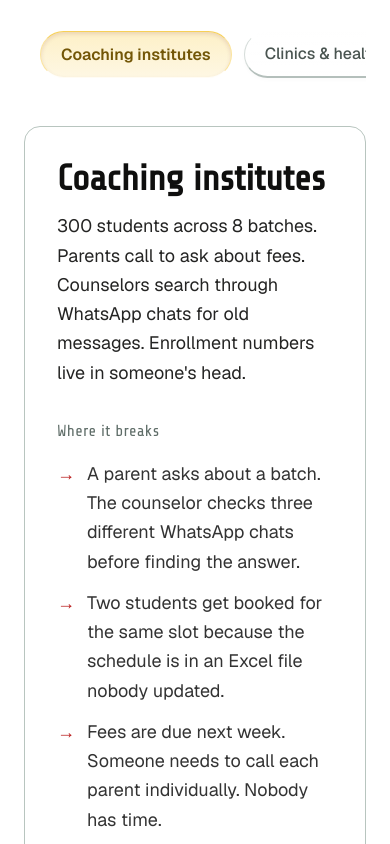
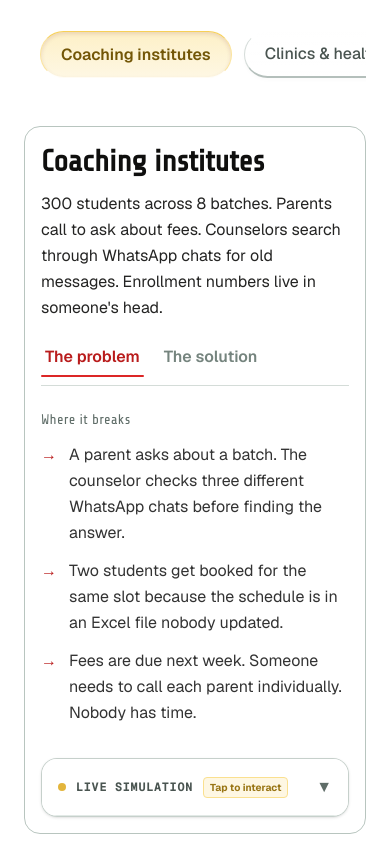
Before and after one commit to AdhyayanTeam/ADX-website, a Next.js app: page / in a window 390 px wide. Shown: the part 1960-2804 px from the top of the page. Built offline with nearby package versions, Linux system fonts and the light colour scheme.

Commit message:
feat: implement tabbed industry views and collapsible mobile simulation widget in IndustriesSection

```diff
--- a/src/components/IndustriesSection.tsx
+++ b/src/components/IndustriesSection.tsx
@@ -7,6 +7,14 @@ type IndustryKey = "coaching" | "healthcare" | "salon" | "gym" | "professional";
 
 export default function IndustriesSection() {
   const [activeInd, setActiveInd] = useState<IndustryKey>("coaching");
+  const [activeSubTab, setActiveSubTab] = useState<"problem" | "solution">("problem");
+  const [isSimOpen, setIsSimOpen] = useState(false);
+
+  const handleIndustryChange = (key: IndustryKey) => {
+    setActiveInd(key);
+    setActiveSubTab("problem");
+    setIsSimOpen(true);
+  };
   const [interactiveState, setInteractiveState] = useState({
     coaching: "pending",
     healthcare: "pending",
@@ -351,7 +359,7 @@ export default function IndustriesSection() {
         {(Object.keys(industryData) as IndustryKey[]).map((key) => (
           <button
             key={key}
-            onClick={() => setActiveInd(key)}
+            onClick={() => handleIndustryChange(key)}
             className={`px-5 py-2.5 rounded-full text-base font-medium whitespace-nowrap cursor-pointer transition-all duration-150 active:translate-y-[1px] ${
               activeInd === key
                 ? "bg-gradient-to-b from-coffee-bean-100 to-coffee-bean-50 border-t border-t-coffee-bean-300 border-x border-x-coffee-bean-200/80 border-b border-b-white/80 text-coffee-bean-800 shadow-[inset_0_2px_4px_rgba(95,7,44,0.12),0_1px_1.5px_rgba(255,255,255,0.7)] font-semibold"
@@ -363,51 +371,112 @@ export default function IndustriesSection() {
         ))}
       </div>
 
-      <div className="max-w-7xl mx-auto grid grid-cols-1 lg:grid-cols-2 gap-12 bg-ghost-white-50 border border-glaucous-200 rounded-2xl p-8 sm:p-12 items-center">
+      <div className="max-w-7xl mx-auto grid grid-cols-1 lg:grid-cols-2 gap-8 lg:gap-12 bg-ghost-white-50 border border-glaucous-200 rounded-2xl p-4 sm:p-8 lg:p-12 items-start">
+        <div className="flex flex-col h-full justify-between">
           <div>
-          <h3 className="text-4xl font-bold text-vivid-royal-950 mb-3">{industryData[activeInd].title}</h3>
-          <p className="text-lg text-glaucous-900 mb-8 leading-relaxed">{industryData[activeInd].intro}</p>
+            <h3 className="text-3xl sm:text-4xl font-bold text-vivid-royal-950 mb-3">{industryData[activeInd].title}</h3>
+            <p className="text-base sm:text-lg text-glaucous-900 mb-6 leading-relaxed min-h-[72px]">{industryData[activeInd].intro}</p>
 
-          <div>
-            <h4 className="font-mono text-base text-glaucous-600 tracking-wide mb-4">Where it breaks</h4>
+            {/* Sub-tabs Selector */}
+            <div className="flex gap-4 border-b border-glaucous-200/60 pb-2 mb-6">
+              <button
+                onClick={() => setActiveSubTab("problem")}
+                className={`pb-2 px-1 font-semibold text-base transition-all duration-200 cursor-pointer relative ${
+                  activeSubTab === "problem"
+                    ? "text-scarlet-fire-600 font-bold"
+                    : "text-glaucous-500 hover:text-glaucous-800"
+                }`}
+              >
+                The problem
+                {activeSubTab === "problem" && (
+                  <span className="absolute bottom-0 left-0 right-0 h-0.5 bg-scarlet-fire-500 rounded-full" />
+                )}
+              </button>
+              <button
+                onClick={() => setActiveSubTab("solution")}
+                className={`pb-2 px-1 font-semibold text-base transition-all duration-200 cursor-pointer relative ${
+                  activeSubTab === "solution"
+                    ? "text-coffee-bean-600 font-bold"
+                    : "text-glaucous-500 hover:text-glaucous-800"
+                }`}
+              >
+                The solution
+                {activeSubTab === "solution" && (
+                  <span className="absolute bottom-0 left-0 right-0 h-0.5 bg-coffee-bean-500 rounded-full" />
+                )}
+              </button>
+            </div>
+          </div>
+
+          <div className="flex-grow">
+            {activeSubTab === "problem" ? (
+              <div className="space-y-4 animate-fadeIn">
+                <h4 className="font-mono text-sm text-glaucous-600 tracking-wide mb-3">Where it breaks</h4>
                 <ul className="flex flex-col gap-3">
                   {industryData[activeInd].bottlenecks.map((item, idx) => (
-                <li key={idx} className="flex gap-3 items-start text-lg text-glaucous-800 leading-relaxed">
+                    <li key={idx} className="flex gap-3 items-start text-base sm:text-lg text-glaucous-800 leading-relaxed">
                       <span className="text-scarlet-fire-600 font-bold">→</span>
                       <span>{item}</span>
                     </li>
                   ))}
                 </ul>
               </div>
+            ) : (
+              <div className="space-y-4 animate-fadeIn">
+                <span className="font-mono text-sm text-coffee-bean-600 tracking-wide font-bold block mb-2">
+                  What ADX builds
+                </span>
+                <h4 className="text-xl font-bold text-vivid-royal-950 mb-3">{industryData[activeInd].solTitle}</h4>
+                <div className="flex flex-col gap-4">
+                  <div className="border-l-2 border-scarlet-fire-400 pl-4">
+                    <span className="block font-mono text-sm text-glaucous-600 mb-1">Before ADX</span>
+                    <p className="text-base text-glaucous-800 leading-relaxed">{industryData[activeInd].before}</p>
+                  </div>
+                  <div className="border-l-2 border-coffee-bean-600 pl-4">
+                    <span className="block font-mono text-sm text-coffee-bean-600 mb-1">With ADX</span>
+                    <p className="text-base text-glaucous-950 leading-relaxed font-medium">{industryData[activeInd].after}</p>
+                  </div>
+                </div>
+              </div>
+            )}
+          </div>
         </div>
 
-        <div className="flex flex-col gap-6">
-          {/* Interactive Live Simulation Widget */}
-          <div className="bg-glaucous-100/50 border border-glaucous-200/80 p-5 rounded-2xl">
-            <span className="font-mono text-sm text-glaucous-600 tracking-wide font-bold block mb-3">
+        <div className="w-full">
+          {/* On Mobile: Collapsible Accordion; On Desktop: Always Open */}
+          <div className="border border-glaucous-200/80 rounded-2xl overflow-hidden bg-white/40 backdrop-blur-md shadow-sm">
+            <button
+              onClick={() => setIsSimOpen(!isSimOpen)}
+              className="w-full flex lg:hidden items-center justify-between p-4 bg-glaucous-50 hover:bg-glaucous-100/85 text-vivid-royal-950 cursor-pointer transition-all duration-200 select-none border-b border-glaucous-100/60 active:bg-glaucous-100"
+            >
+              <div className="flex items-center gap-2.5">
+                <span className="relative flex h-2 w-2">
+                  <span className="animate-ping absolute inline-flex h-full w-full rounded-full bg-coffee-bean-400 opacity-75"></span>
+                  <span className="relative inline-flex rounded-full h-2 w-2 bg-coffee-bean-500"></span>
+                </span>
+                <span className="font-mono text-xs uppercase tracking-wider text-glaucous-700 font-bold">
+                  Live simulation
+                </span>
+                <span className="px-1.5 py-0.5 text-[10px] font-bold bg-coffee-bean-50 text-coffee-bean-700 rounded border border-coffee-bean-200">
+                  Tap to interact
+                </span>
+              </div>
+              <span className={`text-glaucous-600 transition-transform duration-300 font-bold ${isSimOpen ? "rotate-180" : ""}`}>
+                ▼
+              </span>
+            </button>
+
+            <div className={`${isSimOpen ? "block" : "hidden lg:block"} p-4 sm:p-6 lg:p-5`}>
+              <span className="hidden lg:flex items-center gap-2 font-mono text-sm text-glaucous-600 tracking-wide font-bold mb-4">
+                <span className="w-2 h-2 rounded-full bg-coffee-bean-500 animate-pulse" />
                 Live pipeline simulation (click to interact)
               </span>
+              <div className="w-full max-w-md mx-auto">
                 {activeInd === "coaching" && renderCoachingWidget()}
                 {activeInd === "healthcare" && renderHealthcareWidget()}
                 {activeInd === "salon" && renderSalonWidget()}
                 {activeInd === "gym" && renderGymWidget()}
                 {activeInd === "professional" && renderProfessionalWidget()}
-          </div>
-
-          {/* Comparison Panels */}
-          <div className="bg-glaucous-50 border border-glaucous-200 p-6 rounded-2xl shadow-inner">
-            <span className="font-mono text-sm text-coffee-bean-600 tracking-wide font-bold block mb-4">
-              What ADX builds
-            </span>
-            <h4 className="text-xl font-bold text-vivid-royal-950 mb-4">{industryData[activeInd].solTitle}</h4>
-            <div className="flex flex-col gap-4">
-              <div className="border-l-2 border-scarlet-fire-400 pl-4">
-                <span className="block font-mono text-base text-glaucous-600 mb-1">Before ADX</span>
-                <p className="text-base text-glaucous-800 leading-relaxed">{industryData[activeInd].before}</p>
-              </div>
-              <div className="border-l-2 border-coffee-bean-600 pl-4">
-                <span className="block font-mono text-base text-coffee-bean-600 mb-1">With ADX</span>
-                <p className="text-base text-glaucous-950 leading-relaxed font-medium">{industryData[activeInd].after}</p>
               </div>
             </div>
           </div>
```
Lines whose indentation alone changed are shown as unchanged.
